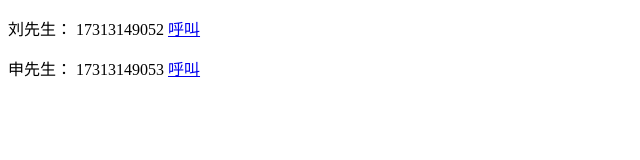
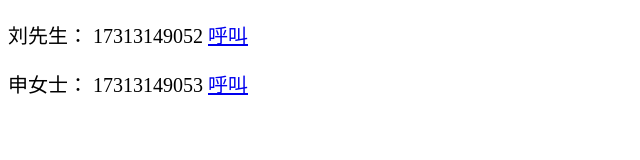
Before and after one commit to ilovexinyu/HOME_TIME, a plain HTML site: page index.html in a window 1280 px wide. Shown: the whole page, without its empty margins (0-640 px from the left). Drawn offline with Linux system fonts and the light colour scheme.

Commit message:
Update index.html

```diff
--- a/index.html
+++ b/index.html
@@ -15,8 +15,8 @@
 </head>
 
 <body>
-   <p>刘先生： 17313149052  <a href="tel:17313149052"> 呼叫</a>  </p>
-   <p>申先生： 17313149053  <a href="tel:17313149053"> 呼叫</a>  </p>
+   <p style="font-size:20px">刘先生： 17313149052  <a href="tel:17313149052"> 呼叫</a>  </p>
+   <p style="font-size:20px">申女士： 17313149053  <a href="tel:17313149053"> 呼叫</a>  </p>
 
 </body>
 
```
